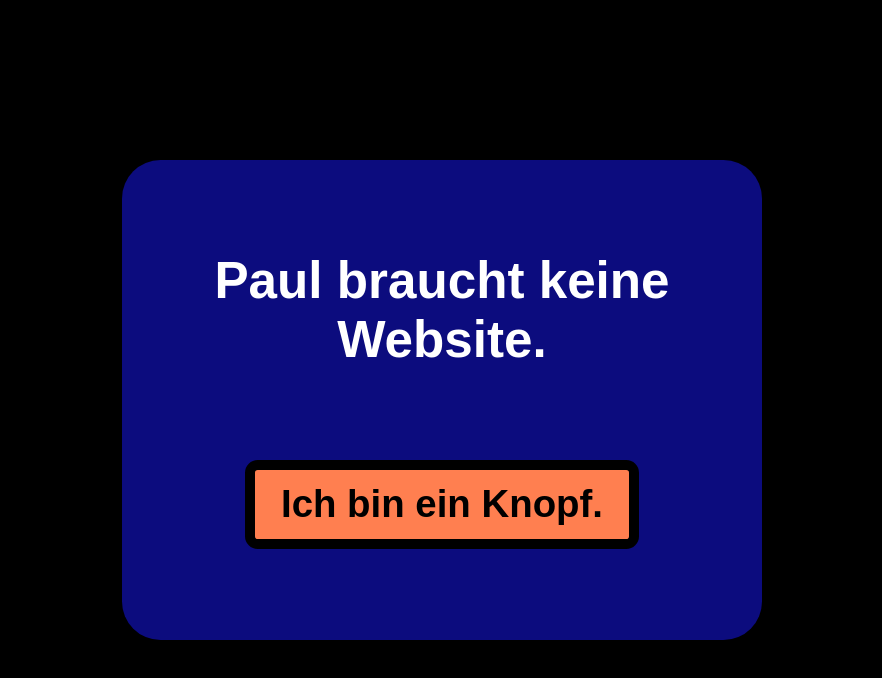
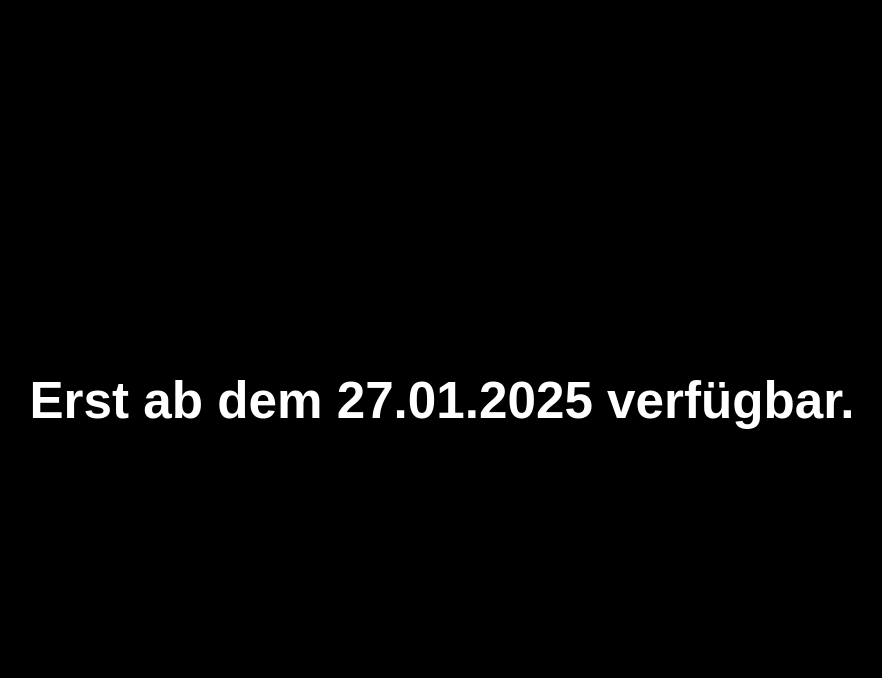
Before and after one commit to linse2268/paul, a plain HTML site: page index.html in a window 1280 px wide. Shown: the whole page, without its empty margins (198-1080 px from the left). Drawn offline with Linux system fonts and the light colour scheme.

Commit message:
index.html aktualisieren

```diff
--- a/index.html
+++ b/index.html
@@ -17,16 +17,7 @@
             color: white;
             font-family: Arial, Helvetica, sans-serif;
         }
-        div{
-            width: 50vw;
-            height: 60vh;
-            background-color: rgb(12, 12, 126);
-            display: flex;
-            flex-direction: column;
-            justify-content: space-evenly;
-            align-items: center;
-            border-radius: 3vw;
-        }
+
         h1{
             font-size: 4vw;
             margin: 0;
@@ -35,24 +26,11 @@
             font-weight: 900;
         }
 
-        button{
-            background-color: coral;
-            border: 10px solid black;
-            border-radius: 1vw;
-            font-size: 3vw;
-            color: black;
-            padding: 1vw 2vw;
-            margin: 0;
-            font-weight: 900;
 
-        }
     </style>
 </head>
 <body id="body">
-    <div>
-        <h1>Paul braucht keine Website.</h1>
-        <button onclick="knopf()">Ich bin ein Knopf.</button>
-    </div>
+    <h1>Erst ab dem 27.01.2025 verfügbar.</h1>
     <script>
         const  body = document.getElementById('body')
         let black = true;
```
